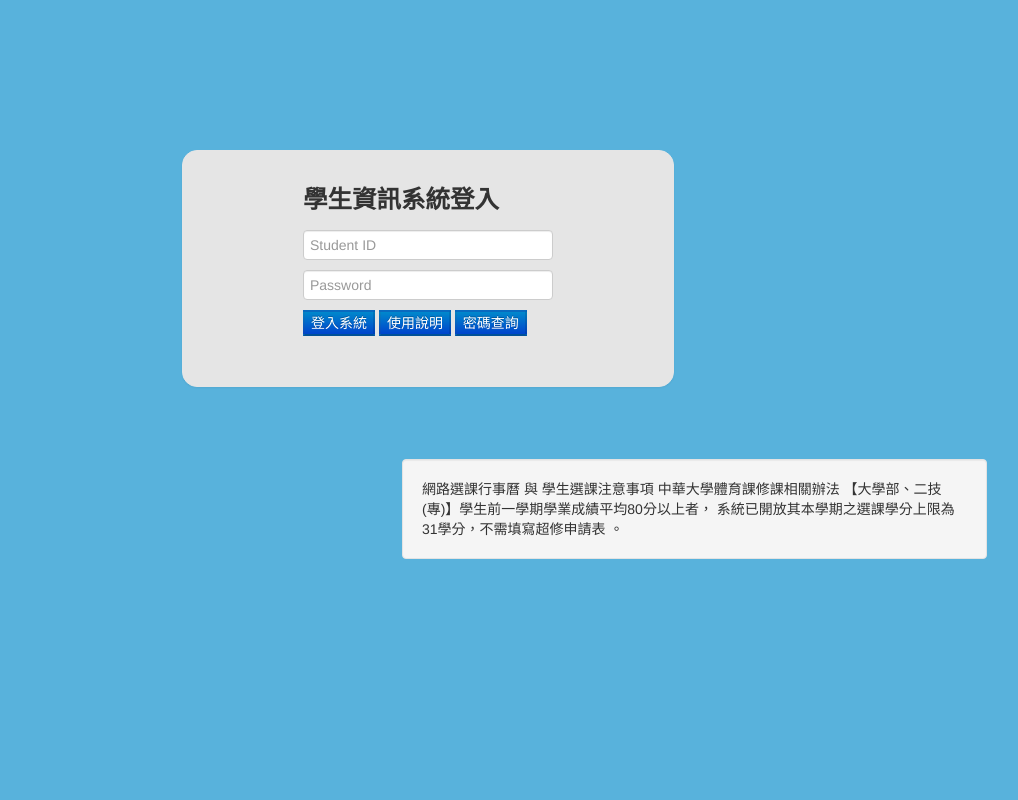
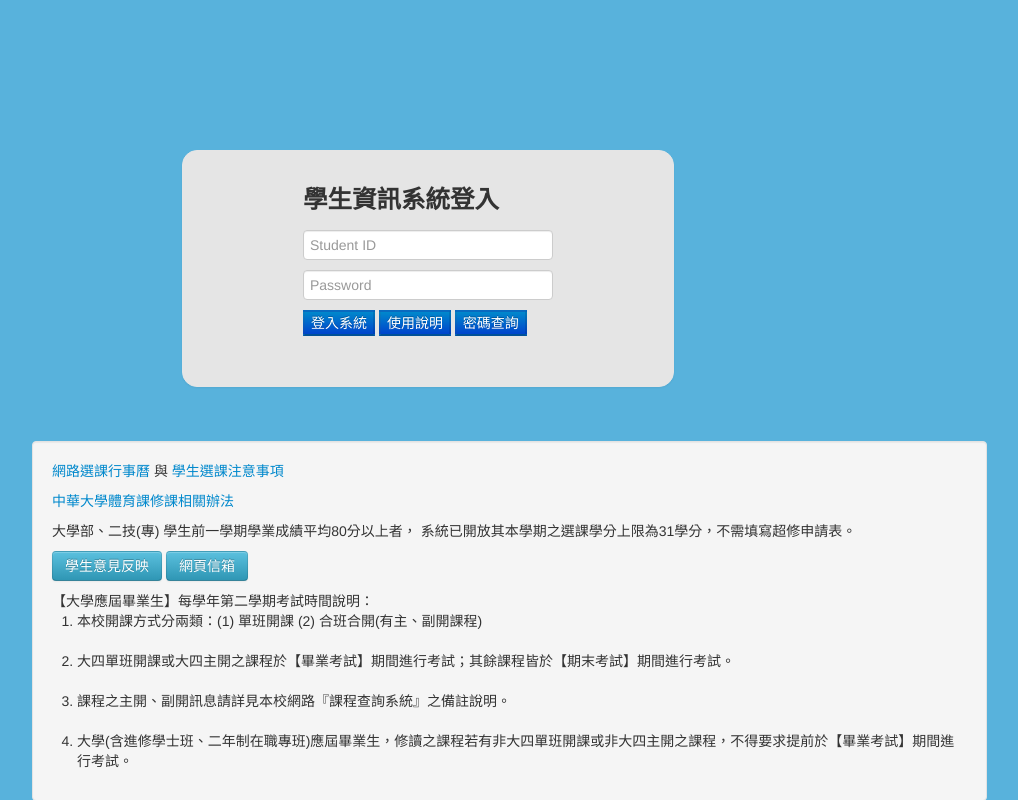
Before and after one commit to kiras0518/Student-System, a plain HTML site: page student.html in a window 1280 px wide. Shown: the whole page, without its empty margins (173-1191 px from the left). Drawn offline with Linux system fonts and the light colour scheme.

Commit message:
4/13更新 下方公告

```diff
--- a/student.html
+++ b/student.html
@@ -25,10 +25,9 @@
     top: -10%;
 	}
 	.new{
-    padding: 19px 120px 10px;
+    padding: 1px 120px 10px;
     position: fixed;
-    top: 55%;
-
+    top:55%;
 
 	}
 	</style>
@@ -52,13 +51,38 @@
 				<button class="btn-primary" type="submit">密碼查詢</button>
 			</form>
 		</div>
-		<div class="span8">
+		<div class="span12">
 			<div class="new">
-			<div class="well">
-				網路選課行事曆 與 學生選課注意事項
-				中華大學體育課修課相關辦法
-				【大學部、二技(專)】學生前一學期學業成績平均80分以上者， 系統已開放其本學期之選課學分上限為31學分，不需填寫超修申請表 。
-			</div>
+				<div class="well">
+					<tr>
+					<a href="http://www.staff.chu.edu.tw/academicaffairs/course/course_select_calendar.htm" target="_blank" >
+					網路選課行事曆</a>
+					與
+					<a href="http://www.staff.chu.edu.tw/academicaffairs/course/course_document/regulation/course_select_attention.pdf" target="_blank" >
+					學生選課注意事項</a>
+					<p></p>
+					<a href="http://www.staff.chu.edu.tw/peoffice/regulation.asp" target="_blank" >
+					中華大學體育課修課相關辦法</a>
+					<p></p>
+					<p>大學部、二技(專) 學生前一學期學業成績平均80分以上者， 系統已開放其本學期之選課學分上限為31學分，不需填寫超修申請表。</p>
+					</tr>
+				<button class="btn btn-info" type="submit">學生意見反映</button>
+				<button class="btn btn-info" type="submit">網頁信箱</button>
+					<p></p>
+					<td>
+						【大學應屆畢業生】每學年第二學期考試時間說明：
+					<ol>
+						<li>本校開課方式分兩類：(1) 單班開課 (2) 合班合開(有主、副開課程)</li>
+						<br>
+						<li>大四單班開課或大四主開之課程於【畢業考試】期間進行考試；其餘課程皆於【期末考試】期間進行考試。</li>
+						<br>
+						<li>課程之主開、副開訊息請詳見本校網路『課程查詢系統』之備註說明。</li>
+						<br>
+						<li>大學(含進修學士班、二年制在職專班)應屆畢業生，修讀之課程若有非大四單班開課或非大四主開之課程，不得要求提前於【畢業考試】期間進行考試。</li>
+					</ol>
+					</td>
+
+				</div>
 			</div>
 		</div>
 	  </div>
```
